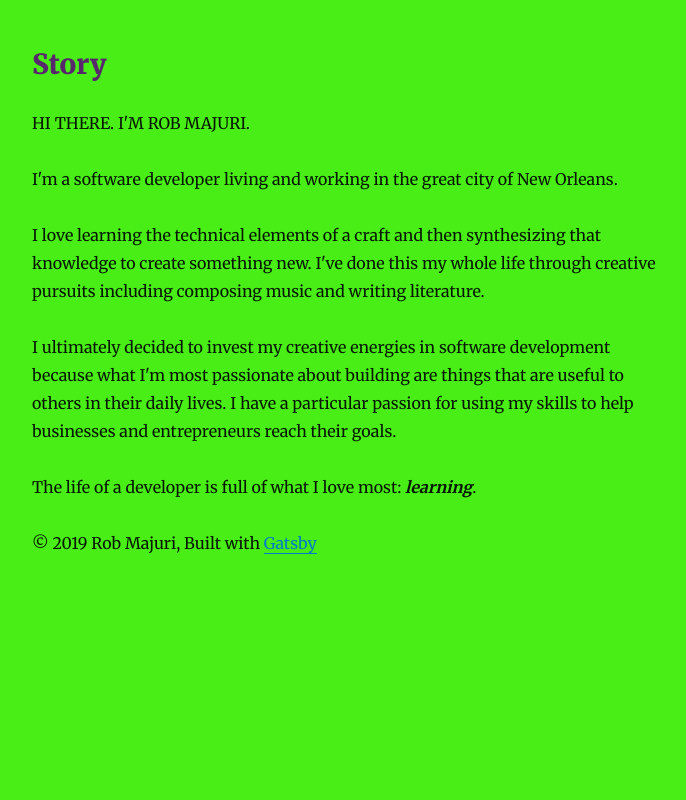
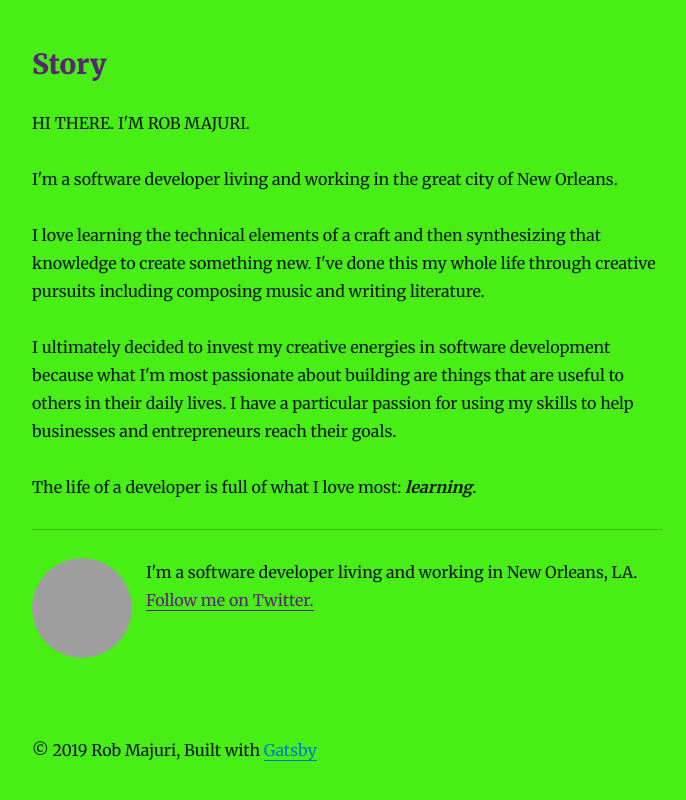
Before and after one commit to rmajuri/rob-majuri-blog, a Gatsby site: page /about in a window 1280 px wide. Shown: the part 1109-1909 px from the top of the page, without its empty margins (293-979 px from the left). Before the commit the page ends 1708 px from the top, so only its background shows below. Built offline with nearby package versions, Linux system fonts and the light colour scheme; Gatsby itself is replaced by a stand-in of ours; some packages are replaced by stand-ins of ours; grey boxes are pictures that could not be loaded.

Commit message:
Remove box shadow underline on bio image

```diff
--- a/src/components/bio.js
+++ b/src/components/bio.js
@@ -1,12 +1,5 @@
-/**
- * Bio component that queries for data
- * with Gatsby's useStaticQuery component
- *
- * See: https://www.gatsbyjs.org/docs/use-static-query/
- */
-
 import React from "react"
-import { useStaticQuery, graphql } from "gatsby"
+import { useStaticQuery, graphql, Link } from "gatsby"
 import Image from "gatsby-image"
 import style from "./bio.module.css"
 
@@ -42,6 +35,7 @@ const Bio = () => {
       }}
       className={style.bioContainer}
     >
+      <Link to={"/"} className={style.link} style={{ boxShadow: `none` }}>
         <Image
           fixed={data.avatar.childImageSharp.fixed}
           alt={author}
@@ -55,6 +49,7 @@ const Bio = () => {
             borderRadius: `100%`,
           }}
         />
+      </Link>
       <p>
         I&apos;m a software developer living and working in New Orleans, LA.
         {` `}
--- a/src/pages/about.js
+++ b/src/pages/about.js
@@ -5,6 +5,7 @@ import { useStaticQuery, graphql } from "gatsby"
 import Image from "gatsby-image"
 import { rhythm } from "../utils/typography"
 import style from "./about.module.css"
+import Bio from '../components/bio'
 
 export default ({ location }) => {
   const data = useStaticQuery(graphql`
@@ -103,6 +104,12 @@ export default ({ location }) => {
         </strong>
         .
       </p>
+      <hr
+        style={{
+          marginBottom: rhythm(1),
+        }}
+      />
+      <Bio />
     </Layout>
   )
 }
```
Lines whose indentation alone changed are shown as unchanged.
